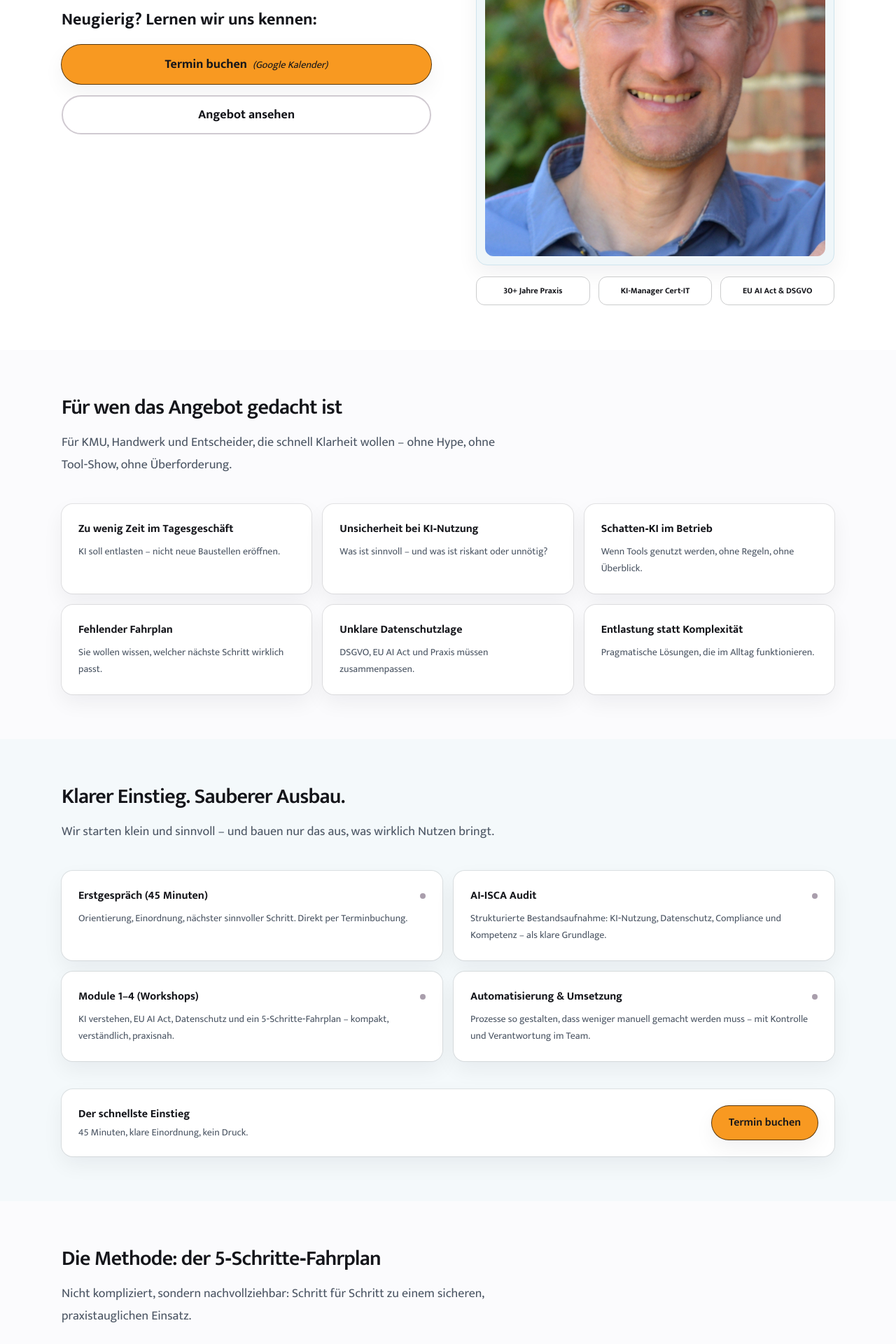
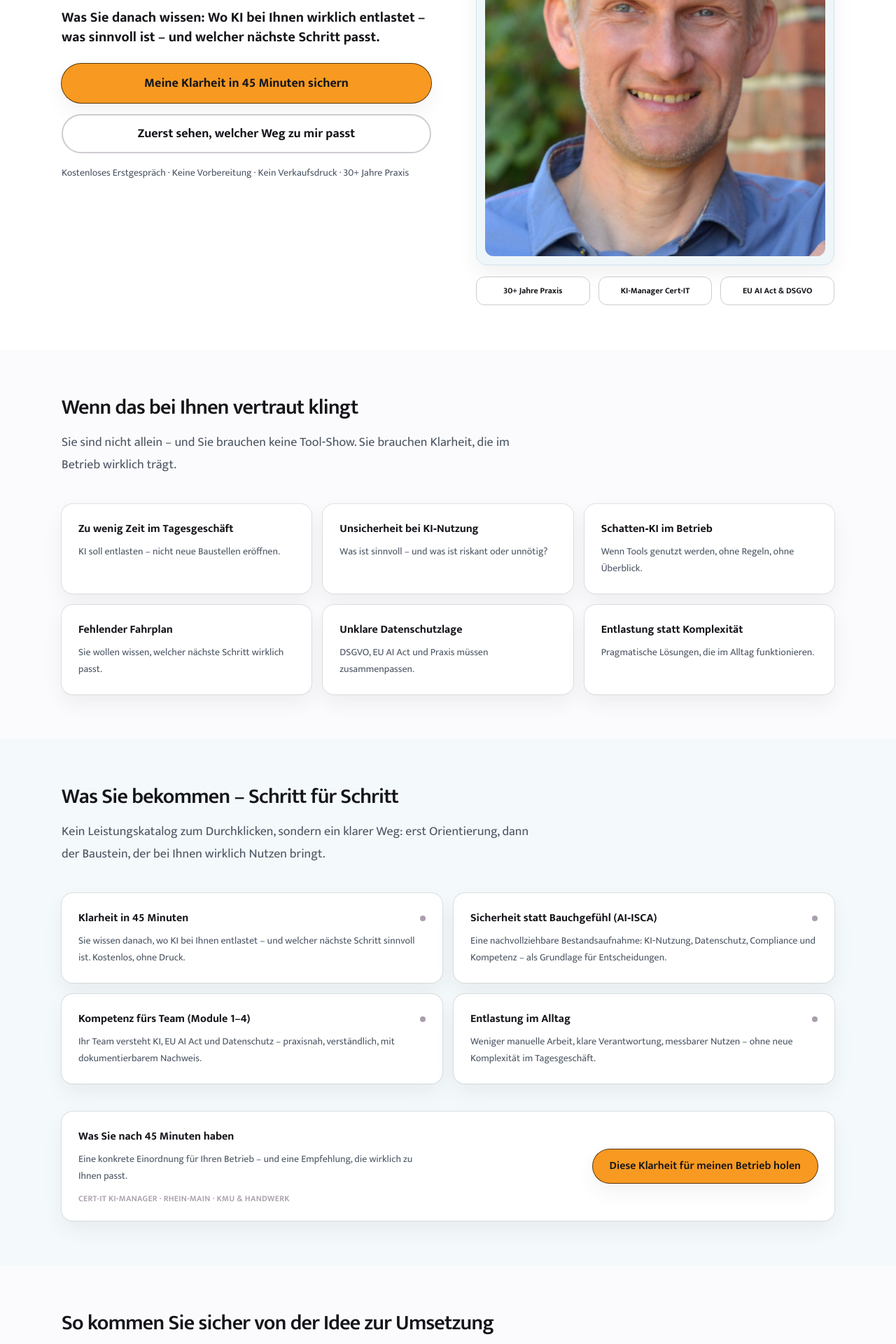
Before and after one commit to HorstDuebel/LandingPage_v2, a Next.js app in the folder web/: page / in a window 1280 px wide. Shown: the part 400-2320 px from the top of the page at 70% size. Built offline with nearby package versions, Linux system fonts and the light colour scheme.

Commit message:
UX: wertorientierte CTAs und Conversion-Microcopy

```diff
--- a/web/src/app/page.tsx
+++ b/web/src/app/page.tsx
@@ -1,15 +1,12 @@
 import Image from "next/image";
 import Link from "next/link";
-import { TERMIN_PAGE_PATH } from "@/lib/booking";
-
-function TerminBuchenLabel() {
-  return (
-    <span className="inline-flex items-baseline gap-2">
-      <span>Termin buchen</span>
-      <span className="text-[0.8em] font-normal italic">(Google Kalender)</span>
-    </span>
-  );
-}
+import {
+  ClickTrigger,
+  PrimaryCtaInline,
+  PrimaryCtaLink,
+  SecondaryCtaLink,
+} from "@/components/cta-buttons";
+import { cta, triggers } from "@/lib/copy";
 
 export default function Home() {
   return (
@@ -85,24 +82,20 @@ export default function Home() {
                 Nutzung.
               </p>
 
-              <p className="mt-10 font-[var(--font-subheading)] text-lg font-bold text-[var(--text)] sm:text-xl md:text-2xl">
-                Neugierig? Lernen wir uns kennen:
+              <p className="mt-10 font-[var(--font-subheading)] text-lg font-bold leading-snug text-[var(--text)] sm:text-xl">
+                {triggers.heroBefore}
               </p>
 
-              <div className="mt-5 flex w-full flex-col gap-4">
-                <a
-                  className="inline-flex h-14 w-full items-center justify-center rounded-full bg-[var(--brand-orange)] px-8 text-lg font-bold text-[var(--text)] shadow-[var(--shadow-soft)] ring-1 ring-[color-mix(in_srgb,var(--brand-orange)_35%,black)] hover:brightness-[0.98] active:brightness-[0.96]"
-                  href={TERMIN_PAGE_PATH}
-                >
-                  <TerminBuchenLabel />
-                </a>
-                <a
-                  className="inline-flex h-14 w-full items-center justify-center rounded-full border-2 border-[color-mix(in_srgb,var(--brand-gray)_55%,white)] bg-[var(--surface)] px-8 text-lg font-bold text-[var(--text)] hover:bg-[var(--surface-2)]"
-                  href="#angebot"
-                >
-                  Angebot ansehen
-                </a>
+              <div className="mt-6 flex w-full flex-col gap-4">
+                <PrimaryCtaLink>{cta.primary.hero}</PrimaryCtaLink>
+                <SecondaryCtaLink href="#angebot">
+                  {cta.secondary}
+                </SecondaryCtaLink>
               </div>
+
+              <ClickTrigger className="mt-4 text-sm leading-6 text-[var(--muted)]">
+                {triggers.heroAfter}
+              </ClickTrigger>
             </div>
 
             {/* Rechts: Porträt + Trust-Badges darunter */}
@@ -139,11 +132,11 @@ export default function Home() {
         <section id="fuer-wen" className="mx-auto w-full max-w-6xl px-6 py-16">
             <div className="max-w-2xl">
               <h2 className="font-[var(--font-heading)] text-3xl font-semibold tracking-tight text-[var(--text)]">
-              Für wen das Angebot gedacht ist
+                Wenn das bei Ihnen vertraut klingt
               </h2>
               <p className="mt-4 text-lg leading-8 text-[var(--muted)]">
-              Für KMU, Handwerk und Entscheider, die schnell Klarheit wollen –
-              ohne Hype, ohne Tool‑Show, ohne Überforderung.
+                Sie sind nicht allein – und Sie brauchen keine Tool‑Show. Sie
+                brauchen Klarheit, die im Betrieb wirklich trägt.
               </p>
             </div>
 
@@ -197,31 +190,32 @@ export default function Home() {
           <div className="mx-auto w-full max-w-6xl px-6 py-16">
             <div className="max-w-2xl">
               <h2 className="font-[var(--font-heading)] text-3xl font-semibold tracking-tight text-[var(--text)]">
-                Klarer Einstieg. Sauberer Ausbau.
+                Was Sie bekommen – Schritt für Schritt
               </h2>
               <p className="mt-4 text-lg leading-8 text-[var(--muted)]">
-                Wir starten klein und sinnvoll – und bauen nur das aus, was
-                wirklich Nutzen bringt.
+                Kein Leistungskatalog zum Durchklicken, sondern ein klarer Weg:
+                erst Orientierung, dann der Baustein, der bei Ihnen wirklich
+                Nutzen bringt.
               </p>
             </div>
 
             <div className="mt-10 grid grid-cols-1 gap-4 md:grid-cols-2">
               {[
                 {
-                  title: "Erstgespräch (45 Minuten)",
-                  text: "Orientierung, Einordnung, nächster sinnvoller Schritt. Direkt per Terminbuchung.",
+                  title: "Klarheit in 45 Minuten",
+                  text: "Sie wissen danach, wo KI bei Ihnen entlastet – und welcher nächste Schritt sinnvoll ist. Kostenlos, ohne Druck.",
                 },
                 {
-                  title: "AI‑ISCA Audit",
-                  text: "Strukturierte Bestandsaufnahme: KI‑Nutzung, Datenschutz, Compliance und Kompetenz – als klare Grundlage.",
+                  title: "Sicherheit statt Bauchgefühl (AI‑ISCA)",
+                  text: "Eine nachvollziehbare Bestandsaufnahme: KI‑Nutzung, Datenschutz, Compliance und Kompetenz – als Grundlage für Entscheidungen.",
                 },
                 {
-                  title: "Module 1–4 (Workshops)",
-                  text: "KI verstehen, EU AI Act, Datenschutz und ein 5‑Schritte‑Fahrplan – kompakt, verständlich, praxisnah.",
+                  title: "Kompetenz fürs Team (Module 1–4)",
+                  text: "Ihr Team versteht KI, EU AI Act und Datenschutz – praxisnah, verständlich, mit dokumentierbarem Nachweis.",
                 },
                 {
-                  title: "Automatisierung & Umsetzung",
-                  text: "Prozesse so gestalten, dass weniger manuell gemacht werden muss – mit Kontrolle und Verantwortung im Team.",
+                  title: "Entlastung im Alltag",
+                  text: "Weniger manuelle Arbeit, klare Verantwortung, messbarer Nutzen – ohne neue Komplexität im Tagesgeschäft.",
                 },
               ].map((card) => (
                 <div
@@ -241,21 +235,19 @@ export default function Home() {
               ))}
             </div>
 
-            <div className="mt-10 flex flex-col items-start justify-between gap-4 rounded-2xl bg-[var(--surface)] p-6 shadow-[var(--shadow-soft)] ring-1 ring-[var(--border)] sm:flex-row sm:items-center">
-              <div>
+            <div className="mt-10 flex flex-col items-start justify-between gap-6 rounded-2xl bg-[var(--surface)] p-6 shadow-[var(--shadow-soft)] ring-1 ring-[var(--border)] sm:flex-row sm:items-center">
+              <div className="max-w-lg">
                 <div className="font-[var(--font-subheading)] text-base font-bold text-[var(--text)]">
-                  Der schnellste Einstieg
+                  {triggers.angebotTitle}
                 </div>
-                <div className="mt-1 text-sm text-[var(--muted)]">
-                  45 Minuten, klare Einordnung, kein Druck.
+                <div className="mt-2 text-sm leading-6 text-[var(--muted)]">
+                  {triggers.angebotBody}
+                </div>
+                <div className="mt-3 text-xs font-semibold tracking-wide text-[var(--brand-gray)] uppercase">
+                  {triggers.angebotProof}
                 </div>
               </div>
-              <a
-                className="inline-flex h-12 items-center justify-center rounded-full bg-[var(--brand-orange)] px-6 text-base font-semibold text-[var(--text)] shadow-[var(--shadow-soft)] ring-1 ring-[color-mix(in_srgb,var(--brand-orange)_35%,black)] hover:brightness-[0.98] active:brightness-[0.96]"
-                href={TERMIN_PAGE_PATH}
-              >
-                Termin buchen
-              </a>
+              <PrimaryCtaInline>{cta.primary.angebot}</PrimaryCtaInline>
             </div>
           </div>
         </section>
@@ -264,11 +256,11 @@ export default function Home() {
         <section id="methode" className="mx-auto w-full max-w-6xl px-6 py-16">
           <div className="max-w-2xl">
             <h2 className="font-[var(--font-heading)] text-3xl font-semibold tracking-tight text-[var(--text)]">
-              Die Methode: der 5‑Schritte‑Fahrplan
+              So kommen Sie sicher von der Idee zur Umsetzung
             </h2>
             <p className="mt-4 text-lg leading-8 text-[var(--muted)]">
-              Nicht kompliziert, sondern nachvollziehbar: Schritt für Schritt
-              zu einem sicheren, praxistauglichen Einsatz.
+              Fünf Schritte – nicht als Theorie, sondern als Fahrplan, den Sie
+              in Ihrem Tempo und mit Ihrem Team gehen können.
             </p>
           </div>
 
@@ -277,27 +269,27 @@ export default function Home() {
               {
                 n: "01",
                 title: "Audit",
-                text: "Bestandsaufnahme: Was wird genutzt, was fehlt, was ist riskant?",
+                text: "Sie sehen klar: Was läuft, was fehlt, wo Risiko steckt.",
               },
               {
                 n: "02",
                 title: "KI‑Leitlinie",
-                text: "Klare Regeln: freigegebene Tools, Datenregeln, Verantwortung, Prüfung.",
+                text: "Ihr Team weiß: Was darf genutzt werden – und was nicht.",
               },
               {
                 n: "03",
                 title: "Sicherer Hafen",
-                text: "Passende Schutzstufe je Datenklasse – ohne Overkill, aber sauber.",
+                text: "Daten bekommen die Schutzstufe, die sie brauchen – ohne Overkill.",
               },
               {
                 n: "04",
                 title: "AI Literacy",
-                text: "Kompetenz aufbauen und nachweisen – Pflicht nach Art. 4 EU AI Act.",
+                text: "Kompetenz im Team – nachweisbar, rechtssicher (Art. 4 EU AI Act).",
               },
               {
                 n: "05",
                 title: "Pilotprojekt",
-                text: "Ein klarer Anwendungsfall, messbarer Nutzen, Human‑in‑the‑Loop.",
+                text: "Erster messbarer Nutzen im Betrieb – kontrolliert und auswertbar.",
               },
             ].map((step) => (
               <div
@@ -323,18 +315,18 @@ export default function Home() {
           <div className="mx-auto grid w-full max-w-6xl grid-cols-1 gap-10 px-6 py-16 md:grid-cols-2">
             <div>
               <h2 className="font-[var(--font-heading)] text-3xl font-semibold tracking-tight text-[var(--text)]">
-                Vertrauen durch Erfahrung – ohne Show
+                Warum Entscheider mir vertrauen
               </h2>
               <p className="mt-4 text-lg leading-8 text-[var(--muted)]">
-                Ich komme aus der Praxis. Ich schaue mit Ihnen auf Ihre reale
-                Situation – und wir entscheiden gemeinsam den nächsten Schritt.
+                Keine Show, keine Buzzwords – sondern jemand, der Betrieb von
+                innen kennt und KI so erklärt, dass Sie handeln können.
               </p>
 
               <div className="mt-8 grid grid-cols-1 gap-3">
                 {[
-                  "30+ Jahre Praxis in Technik, Prozessen und Umsetzung",
-                  "KI‑Manager Certificate (Cert‑IT), 02/2026",
-                  "Erfahrung in Führung, Prozessoptimierung und Vertrieb",
+                  "30+ Jahre Praxis – Technik, Prozesse, Umsetzung in der Industrie",
+                  "KI‑Manager Certificate (Cert‑IT), Nr. KI001220 · 02/2026",
+                  "27 Jahre bei 3D Systems – internationale Projekte bis €1,5M Budget",
                   "Fokus: verständlich, sicher, umsetzbar (EU AI Act & DSGVO)",
                 ].map((line) => (
                   <div
@@ -380,15 +372,12 @@ export default function Home() {
                 ))}
               </div>
 
-              <a
-                className="mt-6 inline-flex h-12 w-full items-center justify-center rounded-full bg-[var(--brand-orange)] px-6 text-base font-semibold text-[var(--text)] shadow-[var(--shadow-soft)] ring-1 ring-[color-mix(in_srgb,var(--brand-orange)_35%,black)] hover:brightness-[0.98] active:brightness-[0.96]"
-                href={TERMIN_PAGE_PATH}
-              >
-                <TerminBuchenLabel />
-              </a>
-              <p className="mt-3 text-center text-sm text-[var(--muted)]">
-                Terminwahl auf der Seite „Termin buchen“ – ohne Wechsel zu Google.
-              </p>
+              <PrimaryCtaLink className="mt-6 inline-flex min-h-12 w-full items-center justify-center rounded-full bg-[var(--brand-orange)] px-6 py-3 text-center text-base font-semibold leading-snug text-[var(--text)] shadow-[var(--shadow-soft)] ring-1 ring-[color-mix(in_srgb,var(--brand-orange)_35%,black)] hover:brightness-[0.98] active:brightness-[0.96]">
+                {cta.primary.vertrauen}
+              </PrimaryCtaLink>
+              <ClickTrigger className="mt-3 text-center text-sm">
+                {triggers.vertrauenAfter}
+              </ClickTrigger>
             </div>
           </div>
         </section>
@@ -457,20 +446,21 @@ export default function Home() {
             <div className="rounded-[var(--radius-lg)] bg-[linear-gradient(135deg,color-mix(in_srgb,var(--brand-orange)_20%,white),white)] p-10 shadow-[var(--shadow-soft)] ring-1 ring-[var(--border)]">
               <div className="max-w-3xl">
                 <h2 className="font-[var(--font-heading)] text-3xl font-semibold tracking-tight text-[var(--text)]">
-                  In 45 Minuten zu Klarheit und einem sinnvollen nächsten Schritt
+                  Statt Unsicherheit: ein klarer nächster Schritt für Ihren
+                  Betrieb
                 </h2>
                 <p className="mt-4 text-lg leading-8 text-[var(--muted)]">
-                  Ruhig, praxisnah, verständlich – damit KI im Betrieb wirklich
-                  entlastet.
+                  In 45 Minuten wissen Sie, was bei Ihnen sinnvoll ist – sicher,
+                  nachvollziehbar, umsetzbar. Ohne Hype, ohne Verpflichtung.
                 </p>
               </div>
-              <div className="mt-8">
-                <a
-                  className="inline-flex h-12 items-center justify-center rounded-full bg-[var(--brand-orange)] px-7 text-base font-semibold text-[var(--text)] shadow-[var(--shadow-soft)] ring-1 ring-[color-mix(in_srgb,var(--brand-orange)_35%,black)] hover:brightness-[0.98] active:brightness-[0.96]"
-                  href={TERMIN_PAGE_PATH}
-                >
-                  <TerminBuchenLabel />
-                </a>
+              <div className="mt-8 flex flex-col gap-4 sm:max-w-xl">
+                <ClickTrigger className="text-base font-semibold text-[var(--text)]">
+                  {triggers.finalBefore}
+                </ClickTrigger>
+                <PrimaryCtaLink className="inline-flex min-h-12 w-full items-center justify-center rounded-full bg-[var(--brand-orange)] px-7 py-3 text-center text-base font-semibold leading-snug text-[var(--text)] shadow-[var(--shadow-soft)] ring-1 ring-[color-mix(in_srgb,var(--brand-orange)_35%,black)] hover:brightness-[0.98] active:brightness-[0.96] sm:w-auto sm:min-w-[20rem]">
+                  {cta.primary.final}
+                </PrimaryCtaLink>
               </div>
             </div>
           </div>
@@ -521,16 +511,16 @@ export default function Home() {
 
             <div>
               <div className="font-[var(--font-subheading)] text-base font-bold text-[var(--text)]">
-                Termin
+                Noch unsicher?
               </div>
               <p className="mt-2 text-sm leading-6 text-[var(--muted)]">
-                Buchung auf der Seite „Termin buchen“ (Google Calendar eingebettet).
+                {triggers.footerBody}
               </p>
               <Link
-                className="mt-4 inline-flex h-11 items-center justify-center rounded-full bg-[var(--brand-orange)] px-5 text-sm font-semibold text-[var(--text)] shadow-[var(--shadow-soft)] ring-1 ring-[color-mix(in_srgb,var(--brand-orange)_35%,black)] hover:brightness-[0.98] active:brightness-[0.96]"
-                href={TERMIN_PAGE_PATH}
+                className="mt-4 inline-flex min-h-11 items-center justify-center rounded-full bg-[var(--brand-orange)] px-5 py-2 text-center text-sm font-semibold leading-snug text-[var(--text)] shadow-[var(--shadow-soft)] ring-1 ring-[color-mix(in_srgb,var(--brand-orange)_35%,black)] hover:brightness-[0.98] active:brightness-[0.96]"
+                href="/termin"
               >
-                Termin buchen
+                {cta.primary.footer}
               </Link>
             </div>
           </div>
--- a/web/src/app/termin/page.tsx
+++ b/web/src/app/termin/page.tsx
@@ -1,10 +1,12 @@
 import Link from "next/link";
+import { ClickTrigger } from "@/components/cta-buttons";
+import { triggers } from "@/lib/copy";
 import { GOOGLE_APPOINTMENT_SCHEDULE_URL } from "@/lib/booking";
 
 export const metadata = {
-  title: "Termin buchen – Frank Vullhorst",
+  title: "Erstgespräch – Klarheit in 45 Minuten | Frank Vullhorst",
   description:
-    "45-minütiges Erstgespräch buchen – eingebettet, ohne Weiterleitung zur Google-Startseite.",
+    "Kostenloses Erstgespräch: Wo KI in Ihrem Betrieb entlastet – und welcher nächste Schritt passt.",
 };
 
 export default function TerminPage() {
@@ -61,21 +63,25 @@ export default function TerminPage() {
           </Link>
 
           <h1 className="mt-6 font-[var(--font-heading)] text-3xl font-bold tracking-tight text-[var(--text)] sm:text-4xl">
-            Termin buchen
+            Ihre 45 Minuten Klarheit
           </h1>
           <p className="mt-4 max-w-2xl text-lg leading-8 text-[var(--muted)]">
-            Wählen Sie unten einen freien Termin für Ihr{" "}
+            Wählen Sie einen Termin, der in Ihren Kalender passt. Danach wissen
+            Sie,{" "}
             <strong className="font-semibold text-[var(--text)]">
-              45-minütiges Erstgespräch
-            </strong>
-            . Die Buchung läuft über Google Calendar – Sie bleiben auf dieser
-            Seite.
+              wo KI in Ihrem Betrieb entlastet
+            </strong>{" "}
+            – und welcher nächste Schritt wirklich sinnvoll ist.
           </p>
 
-          <div className="mt-8 overflow-hidden rounded-2xl border border-[color-mix(in_srgb,var(--brand-blue)_35%,white)] bg-[var(--surface)] p-3 shadow-[var(--shadow-soft)] ring-1 ring-[var(--border)]">
+          <ClickTrigger className="mt-4 text-sm font-semibold text-[var(--text)]">
+            {triggers.terminIntro}
+          </ClickTrigger>
+
+          <div className="mt-6 overflow-hidden rounded-2xl border border-[color-mix(in_srgb,var(--brand-blue)_35%,white)] bg-[var(--surface)] p-3 shadow-[var(--shadow-soft)] ring-1 ring-[var(--border)]">
             <iframe
               src={GOOGLE_APPOINTMENT_SCHEDULE_URL}
-              title="Terminbuchung – Google Calendar"
+              title="Terminwahl – Erstgespräch Frank Vullhorst"
               className="w-full rounded-xl border-0 bg-white"
               style={{ minHeight: "700px", height: "75vh" }}
               loading="lazy"
@@ -83,14 +89,14 @@ export default function TerminPage() {
           </div>
 
           <p className="mt-6 text-sm leading-6 text-[var(--muted)]">
-            Probleme mit der Anzeige?{" "}
+            Kalender lädt nicht?{" "}
             <a
               className="font-medium text-[var(--text)] underline hover:opacity-80"
               href={GOOGLE_APPOINTMENT_SCHEDULE_URL}
               target="_blank"
               rel="noopener noreferrer"
             >
-              Terminbuchung in neuem Tab öffnen
+              Terminwahl in neuem Tab öffnen
             </a>
           </p>
         </div>
--- /dev/null
+++ b/web/src/components/cta-buttons.tsx
@@ -0,0 +1,63 @@
+import type { ReactNode } from "react";
+import Link from "next/link";
+import { TERMIN_PAGE_PATH } from "@/lib/booking";
+
+const primaryClasses =
+  "inline-flex min-h-14 w-full items-center justify-center rounded-full bg-[var(--brand-orange)] px-6 py-3 text-center text-base font-bold leading-snug text-[var(--text)] shadow-[var(--shadow-soft)] ring-1 ring-[color-mix(in_srgb,var(--brand-orange)_35%,black)] hover:brightness-[0.98] active:brightness-[0.96] sm:text-lg";
+
+const primaryInlineClasses =
+  "inline-flex min-h-12 items-center justify-center rounded-full bg-[var(--brand-orange)] px-6 py-3 text-center text-base font-semibold leading-snug text-[var(--text)] shadow-[var(--shadow-soft)] ring-1 ring-[color-mix(in_srgb,var(--brand-orange)_35%,black)] hover:brightness-[0.98] active:brightness-[0.96]";
+
+const secondaryClasses =
+  "inline-flex min-h-14 w-full items-center justify-center rounded-full border-2 border-[color-mix(in_srgb,var(--brand-gray)_55%,white)] bg-[var(--surface)] px-6 py-3 text-center text-base font-bold leading-snug text-[var(--text)] hover:bg-[var(--surface-2)] sm:text-lg";
+
+export function PrimaryCtaLink({
+  children,
+  className = primaryClasses,
+  fullWidth = true,
+}: {
+  children: ReactNode;
+  className?: string;
+  fullWidth?: boolean;
+}) {
+  return (
+    <Link
+      href={TERMIN_PAGE_PATH}
+      className={`${className}${fullWidth ? "" : ""}`}
+    >
+      {children}
+    </Link>
+  );
+}
+
+export function PrimaryCtaInline({ children }: { children: React.ReactNode }) {
+  return (
+    <Link href={TERMIN_PAGE_PATH} className={primaryInlineClasses}>
+      {children}
+    </Link>
+  );
+}
+
+export function SecondaryCtaLink({
+  children,
+  href = "#angebot",
+}: {
+  children: ReactNode;
+  href?: string;
+}) {
+  return (
+    <a href={href} className={secondaryClasses}>
+      {children}
+    </a>
+  );
+}
+
+export function ClickTrigger({
+  children,
+  className = "text-sm leading-6 text-[var(--muted)]",
+}: {
+  children: ReactNode;
+  className?: string;
+}) {
+  return <p className={className}>{children}</p>;
+}
--- /dev/null
+++ b/web/src/lib/copy.ts
@@ -0,0 +1,32 @@
+/** Conversion-Copy: Wert statt Handlung, Einladung statt Befehl */
+
+export const cta = {
+  /** Primärer Button – Endresultat betonen */
+  primary: {
+    hero: "Meine Klarheit in 45 Minuten sichern",
+    angebot: "Diese Klarheit für meinen Betrieb holen",
+    vertrauen: "Mein kostenloses Erstgespräch wählen",
+    final: "Meinen nächsten sinnvollen Schritt klären",
+    footer: "Klarheit für meinen Betrieb holen",
+  },
+  secondary: "Zuerst sehen, welcher Weg zu mir passt",
+} as const;
+
+export const triggers = {
+  heroBefore:
+    "Was Sie danach wissen: Wo KI bei Ihnen wirklich entlastet – was sinnvoll ist – und welcher nächste Schritt passt.",
+  heroAfter:
+    "Kostenloses Erstgespräch · Keine Vorbereitung · Kein Verkaufsdruck · 30+ Jahre Praxis",
+  angebotTitle: "Was Sie nach 45 Minuten haben",
+  angebotBody:
+    "Eine konkrete Einordnung für Ihren Betrieb – und eine Empfehlung, die wirklich zu Ihnen passt.",
+  angebotProof: "Cert-IT KI-Manager · Rhein-Main · KMU & Handwerk",
+  vertrauenAfter:
+    "So starten viele Entscheider: erst Klarheit, dann der passende Baustein.",
+  finalBefore:
+    "Kostenlos und unverbindlich – Sie wählen einen Termin, der in Ihren Kalender passt.",
+  footerBody:
+    "Viele Inhaber und Geschäftsführer starten mit einem kurzen Gespräch – und wissen danach, ob und wie es weitergeht.",
+  terminIntro:
+    "Freie Termine · Erstgespräch kostenlos · Keine Vorbereitung nötig",
+} as const;
```
Lines whose indentation alone changed are shown as unchanged.
